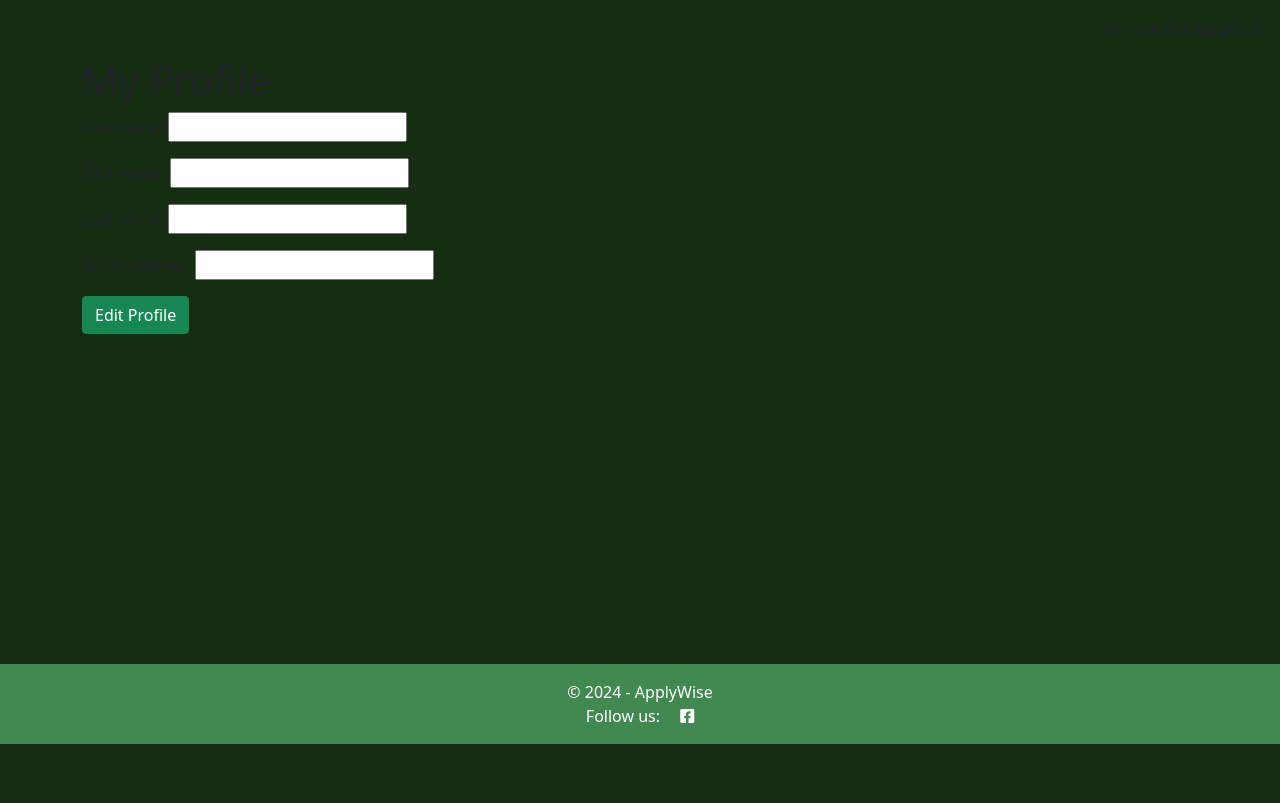
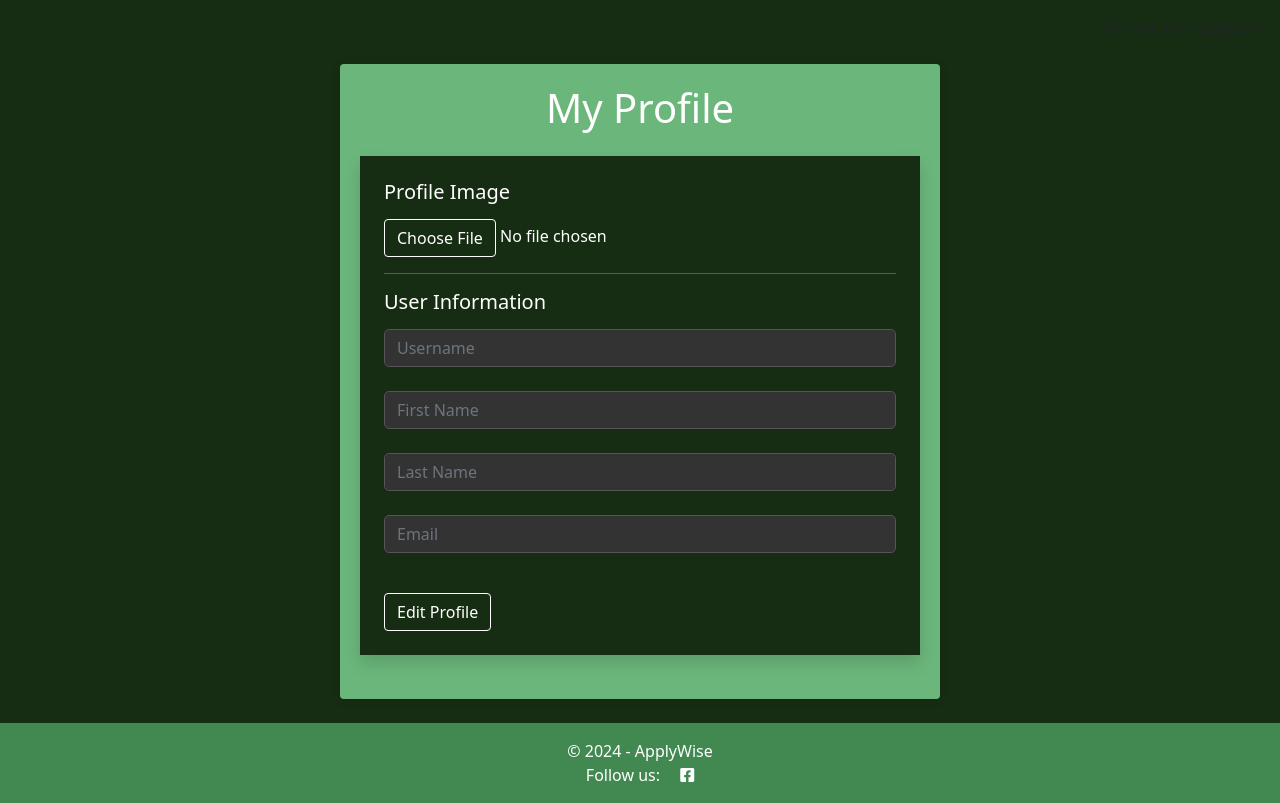
Before and after one commit to ci-mustafa/applywise, a Django app: template myprofile/templates/profile.html in a window 1280 px wide. Shown: the part 56-859 px from the top of the page. Before the commit the page ends 800 px from the top, so only its background shows below. Run offline with Django 5.2, Linux system fonts and the light colour scheme; the template is opened without the code that fills it: values that come from a table or form of the project are taken from there, others are empty.

Commit message:
feat: add ability to upload and update profile picture of the user

```diff
--- a/applywise/settings.py
+++ b/applywise/settings.py
@@ -33,7 +33,7 @@ CSRF_TRUSTED_ORIGINS = [
     "https://*.herokuapp.com"
 ]
 # SECURITY WARNING: don't run with debug turned on in production!
-DEBUG = True
+DEBUG = False
 
 ALLOWED_HOSTS = [
     '8000-cimustafa-applywise-8y40e6k5n32.ws.codeinstitute-ide.net',
--- a/myprofile/forms.py
+++ b/myprofile/forms.py
@@ -2,13 +2,61 @@ from django import forms
 from . import models
 
 
+from django import forms
+from . import models
+
 class ProfileForm(forms.ModelForm):
+    """
+    A form for updating user profile information.
+
+    This form is associated with the User model and allows users
+    to update their username, first name, last name, and email address.
+
+    Attributes:
+        username: A field for the user's username, styled with
+                  Bootstrap classes and a placeholder.
+        first_name: A field for the user's first name, styled with
+                    Bootstrap classes and a placeholder.
+        last_name: A field for the user's last name, styled with
+                   Bootstrap classes and a placeholder.
+        email: A field for the user's email address, styled with
+               Bootstrap classes and a placeholder.
+    """
+
     class Meta:
         model = models.User
         fields = ['username', 'first_name', 'last_name', 'email']
 
+        widgets = {
+            'username': forms.TextInput(attrs={'class': 'form-control custom-input', 'placeholder': 'Username'}),
+            'first_name': forms.TextInput(attrs={'class': 'form-control custom-input', 'placeholder': 'First Name'}),
+            'last_name': forms.TextInput(attrs={'class': 'form-control custom-input', 'placeholder': 'Last Name'}),
+            'email': forms.EmailInput(attrs={'class': 'form-control custom-input', 'placeholder': 'Email'}),
+        }
 
-    # Override the help text
     def __init__(self, *args, **kwargs):
+        """
+        Initializes the ProfileForm instance.
+        """
         super(ProfileForm, self).__init__(*args, **kwargs)
         self.fields['username'].help_text = None  # Remove help text
+
+class ProfileImageForm(forms.ModelForm):
+    """
+    A form for uploading a user's profile image.
+
+    This form is associated with the ProfileImage model and allows
+    users to upload a new profile picture.
+
+    Attributes:
+        image: A field for the user's profile image, styled with
+               Bootstrap classes.
+    """
+
+    class Meta:
+        model = models.ProfileImage
+        fields = ['image']
+
+        widgets = {
+            'image': forms.ClearableFileInput(attrs={'class': 'form-control-file', 'id': 'id_image'}),
+        }
--- a/myprofile/templates/profile.html
+++ b/myprofile/templates/profile.html
@@ -1,14 +1,49 @@
 {% extends 'base.html' %}
 {% load static %}
 {% block content %}
-<div class="container">
-    <h1>My Profile</h1>
-    <form method="POST" action="{% url 'profile' pk=request.user.id%}">
+<div class="container profile-container mt-4">
+    <h1 class="text-center mb-4">My Profile</h1>
+    <form method="POST" action="{% url 'profile' pk=request.user.id %}" enctype="multipart/form-data"
+        class="shadow p-4 form-inside">
         {% csrf_token %}
-        {{ profile_form.as_p }} <!-- This will render the form fields -->
 
-        <button type="submit" class="btn btn-success">Edit Profile</button>
+        <!-- Profile Image Upload -->
+        <div class="form-group">
+            <h5>Profile Image</h5>
+            <input type="file" id="fileInput" name="image" style="display: none;" onchange="updateFileName()">
+            <button type="button" class="btn btn-custom" onclick="document.getElementById('fileInput').click();">
+                Choose File
+            </button>
+            <span id="fileName" class="file-name">No file chosen</span>
+        </div>
+        <hr>
+        <!-- User Profile Information -->
+        <div class="form-group">
+            <h5>User Information</h5>
+            {{ profile_form.username }}
+            <br>
+            {{ profile_form.first_name }}
+            <br>
+            {{ profile_form.last_name }}
+            <br>
+            {{ profile_form.email }}
+            <br>
+            {{ profile_form.username.errors }}
+            {{ profile_form.first_name.errors }}
+            {{ profile_form.last_name.errors }}
+            {{ profile_form.email.errors }}
+        </div>
+
+        <button type="submit" class="btn btn-custom btn-block mt-3">Edit Profile</button>
     </form>
     <br>
 </div>
+<br>
+<script>
+    function updateFileName() {
+        const input = document.getElementById('fileInput');
+        const fileName = document.getElementById('fileName');
+        fileName.textContent = input.files.length > 0 ? input.files[0].name : 'No file chosen';
+    }
+</script>
 {% endblock %}
--- a/static/css/style.css
+++ b/static/css/style.css
@@ -80,3 +80,33 @@ body {
 .apps-count {
     display: block;
 }
+
+/* Custom styles for the profile page */
+.profile-container {
+    max-width: 600px; /* Limit the maximum width of the container */
+    margin: auto; /* Center the container */
+    padding: 20px; /* Add padding */
+    border-radius: 0.25rem; /* Rounded corners */
+    background-color: #6bb77b; /* Light background for the form */
+    box-shadow: 0 2px 10px rgba(0, 0, 0, 0.1); /* Soft shadow for depth */
+    color: white;
+}
+
+.form-inside {
+    background-color: #172d13;
+}
+
+h1, h3 {
+    color: white; /* Dark color for the heading */
+}
+
+h5 {
+    margin-bottom: 15px; /* Space below section headings */
+}
+
+.custom-input {
+    background-color: #333;  /* Dark background color */
+    color: white;             /* Text color */
+    border-radius: 5px;      /* Rounded corners */
+    border: 1px solid #555;  /* Darker border */
+}
```
Also changed, not shown: myprofile/views.py (+52 -6 lines), 2 other files.
